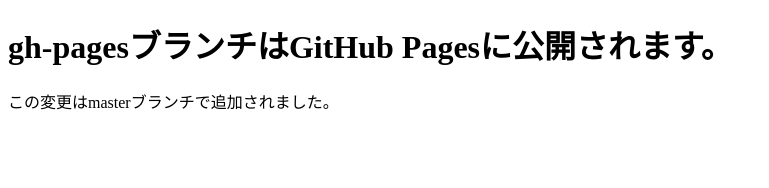
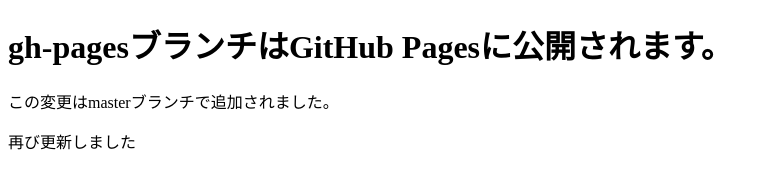
Before and after one commit to BaseW/git-study, a plain HTML site: page index.html in a window 1280 px wide. Shown: the whole page, without its empty margins (0-769 px from the left). Drawn offline with Linux system fonts and the light colour scheme.

Commit message:
indexの更新

```diff
--- a/index.html
+++ b/index.html
@@ -8,5 +8,6 @@
 <body>
     <h1>gh-pagesブランチはGitHub Pagesに公開されます。</h1>
     <p>この変更はmasterブランチで追加されました。<p>
+    <p>再び更新しました</p>
 </body>
 </html>
```
